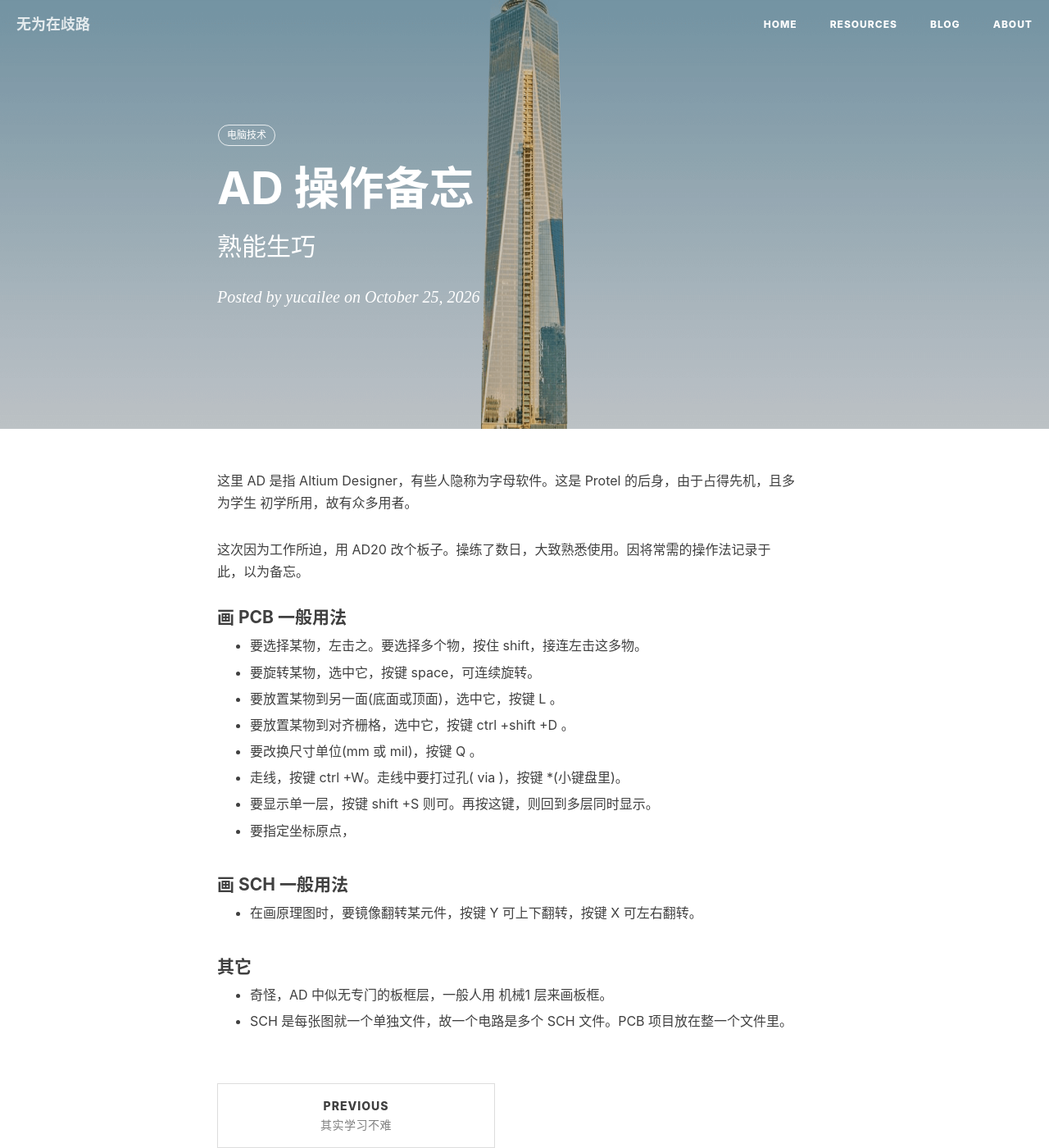
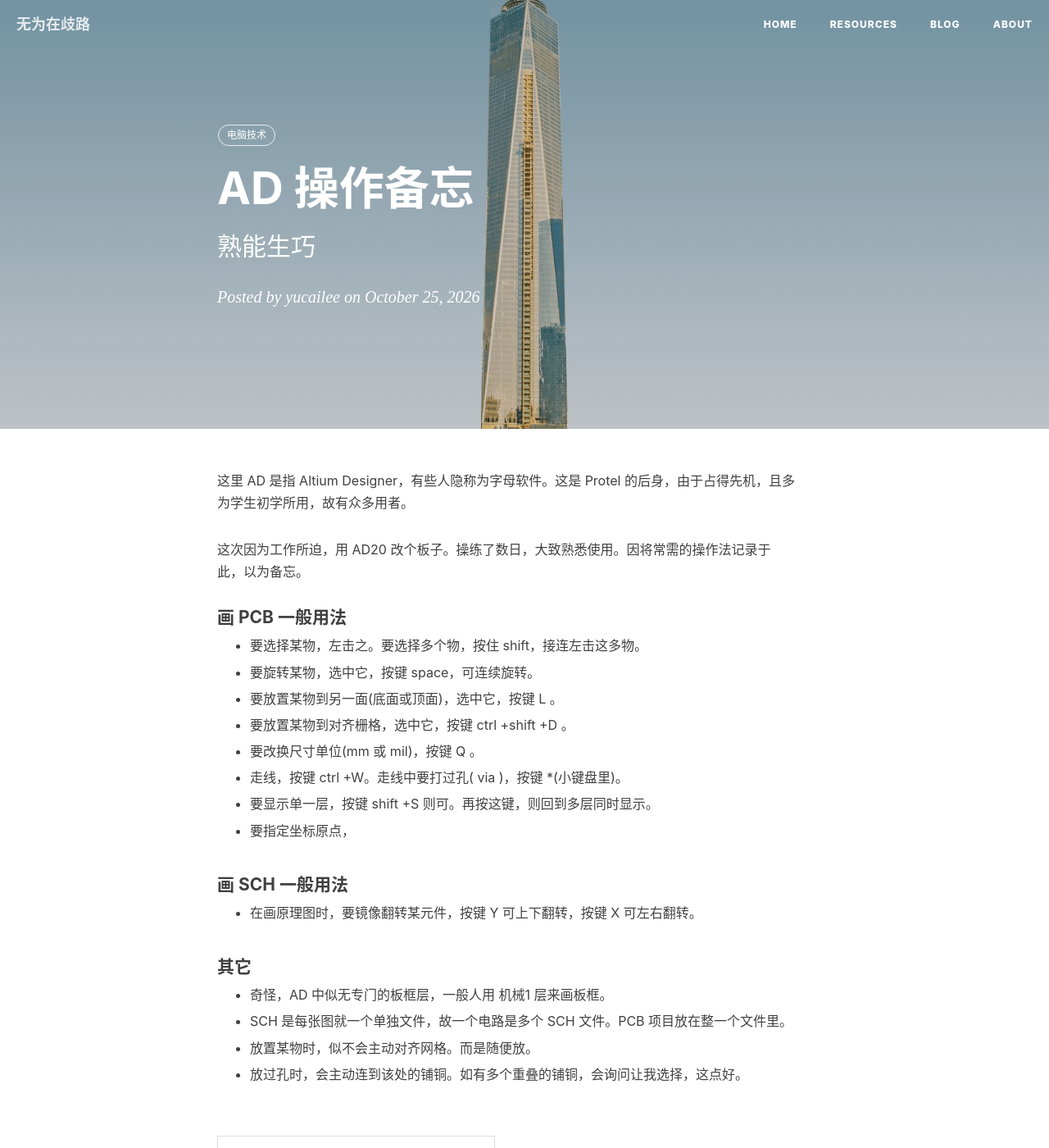
Before and after one commit to imliyucai/imliyucai.github.io, a Jekyll site: the page built from _posts/2026-10-25-AD操作备忘.md, in a window 1280 px wide and 1400 px high. Shown: the whole window at 82% size. Built offline with Jekyll 4.4.1, drawn with Linux system fonts in a browser that asks for light colours; nearby versions of some CDN libraries; comment, search, counter and statistics services are not loaded.

Commit message:
change ad20 file

```diff
--- a/_posts/2026-10-25-AD操作备忘.md
+++ b/_posts/2026-10-25-AD操作备忘.md
@@ -10,8 +10,7 @@ tags:
     - 电脑技术
 ---
 
-这里 AD 是指 Altium Designer，有些人隐称为字母软件。这是 Protel 的后身，由于占得先机，且多为学生
-初学所用，故有众多用者。
+这里 AD 是指 Altium Designer，有些人隐称为字母软件。这是 Protel 的后身，由于占得先机，且多为学生初学所用，故有众多用者。
 
 这次因为工作所迫，用 AD20 改个板子。操练了数日，大致熟悉使用。因将常需的操作法记录于此，以为备忘。
 
@@ -46,4 +45,8 @@ tags:
 
 * 奇怪，AD 中似无专门的板框层，一般人用 机械1 层来画板框。
 
- * SCH 是每张图就一个单独文件，故一个电路是多个 SCH 文件。PCB 项目放在整一个文件里。
+* SCH 是每张图就一个单独文件，故一个电路是多个 SCH 文件。PCB 项目放在整一个文件里。
+
+* 放置某物时，似不会主动对齐网格。而是随便放。
+
+* 放过孔时，会主动连到该处的铺铜。如有多个重叠的铺铜，会询问让我选择，这点好。
```
